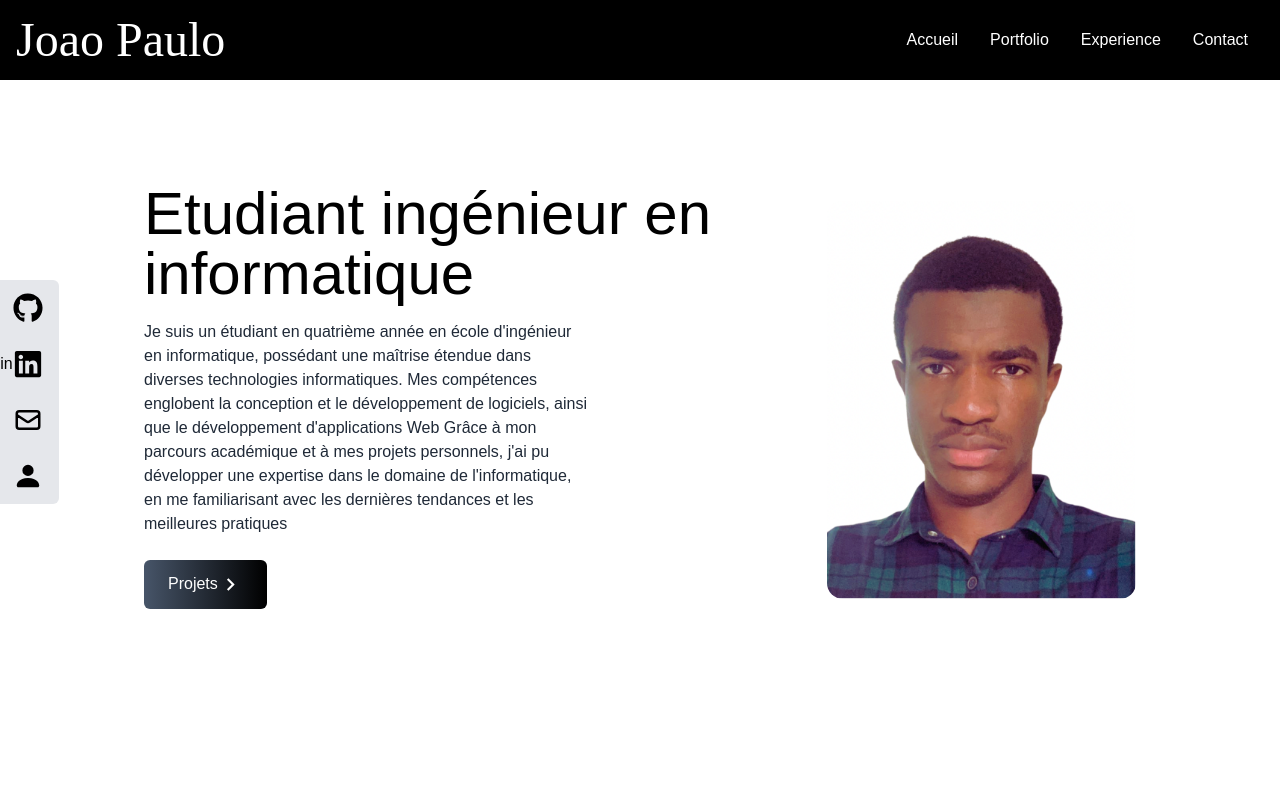
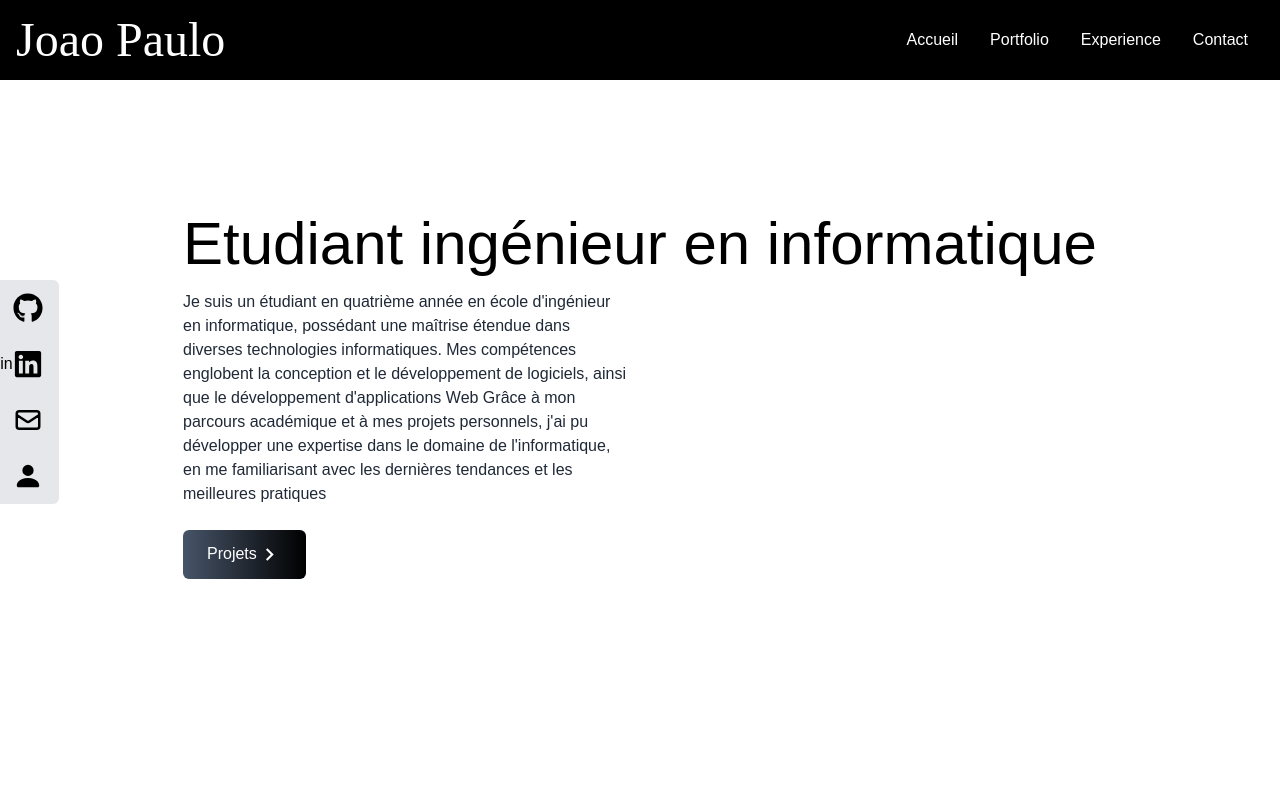
Before and after one commit to jprodrigues644/portfolio, a React (Create React App) app: page / in a window 1280 px wide. Shown: the top 800 px of the page. Built offline with nearby package versions, Linux system fonts and the light colour scheme.

Commit message:
Update Home.jsx

```diff
--- a/src/components/Home.jsx
+++ b/src/components/Home.jsx
@@ -28,7 +28,7 @@ const Home = () => {
         </div>
       </div>
       <div>
-        <img src={Image} alt="mon profil" className=" hidden md:flex rounded-2xl mx-auto w-2/3 md:w-full " />
+        <img src={Image} alt="mon profil" className=" hidden md:hidden " />
       </div>
     </div>
   </div>
```
